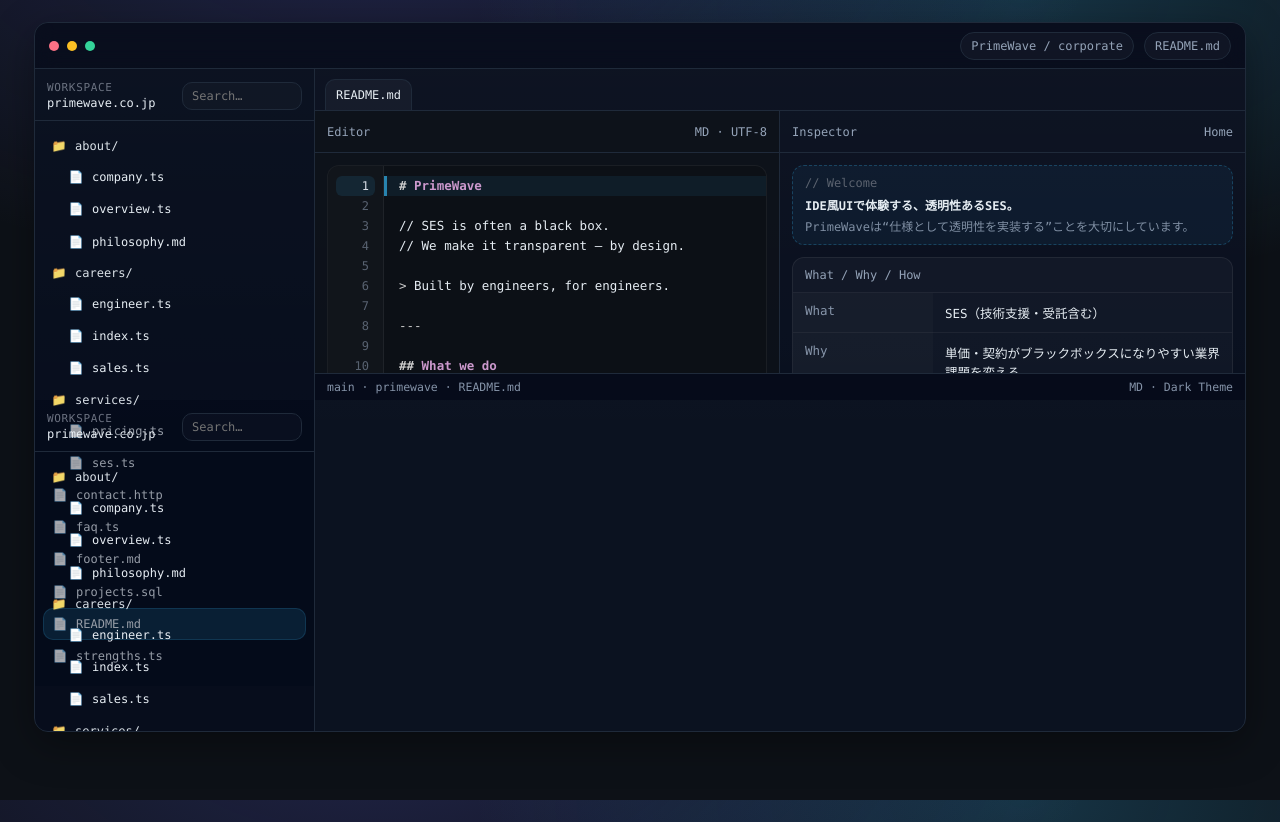
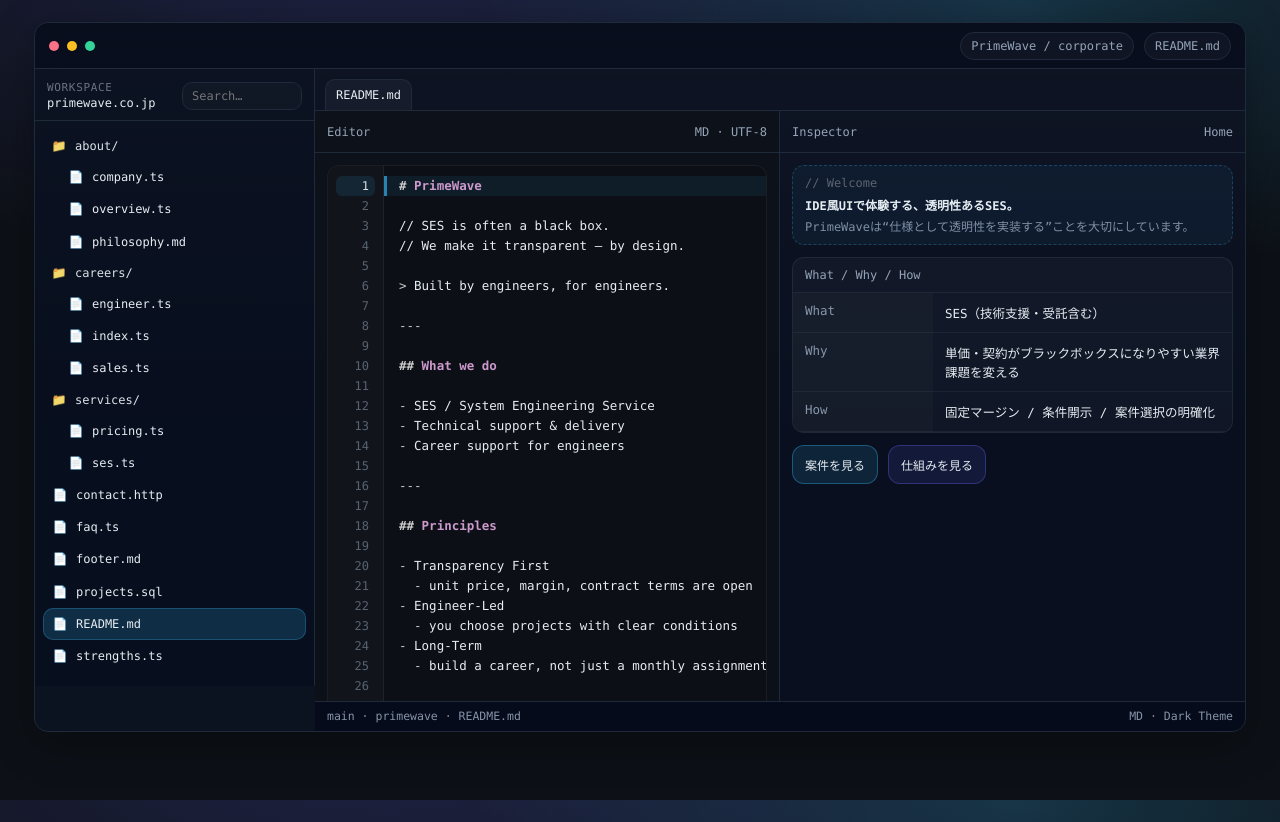
Before and after one commit to 8yabusa/primewave-ide, a Next.js app: page / in a window 1280 px wide. Built offline with nearby package versions, Linux system fonts and the light colour scheme.

Commit message:
レイアウト崩れを修正

```diff
--- a/src/app/globals.css
+++ b/src/app/globals.css
@@ -344,3 +344,42 @@
     grid-template-columns: 1fr !important;
   }
 }
+
+/* デフォルト(PC)はドロワーを完全に隠す */
+._ide_sidebar_wrap,
+._ide_sidebar_overlay {
+  display: none;
+}
+
+/* モバイル時だけドロワー有効化 */
+@media (max-width: 980px) {
+  ._ide_sidebar_wrap {
+    display: block;
+    position: fixed;
+    top: 0;
+    left: 0;
+    height: 100vh;
+    width: 84vw;
+    max-width: 360px;
+    z-index: 70;
+    transform: translateX(-110%);
+    transition: transform .18s ease;
+    box-shadow: 0 10px 30px rgba(0,0,0,.35);
+  }
+
+  ._ide_sidebar_wrap[data-open="true"] {
+    transform: translateX(0);
+  }
+
+  ._ide_sidebar_overlay {
+    display: block;
+    position: fixed;
+    inset: 0;
+    background: rgba(0,0,0,.45);
+    z-index: 60;
+  }
+
+  ._ide_sidebar_overlay[data-open="false"] {
+    display: none;
+  }
+}
--- a/src/components/IdeShell.tsx
+++ b/src/components/IdeShell.tsx
@@ -170,8 +170,8 @@
               <div>{page.language.toUpperCase()} · Dark Theme</div>
             </div>
           </div>
-
-          {/* ✅ Mobile Drawer (overlay + drawer) */}
+        </div>
+                  {/* ✅ Mobile Drawer (overlay + drawer) */}
           <div
             className="_ide_sidebar_overlay"
             data-open={sidebarOpen}
@@ -180,7 +180,6 @@
           <div className="_ide_sidebar_wrap" data-open={sidebarOpen}>
             <SidebarTree tree={tree} activePath={activePath} onOpen={open} />
           </div>
-        </div>
       </div>
     </div>
   );
```
